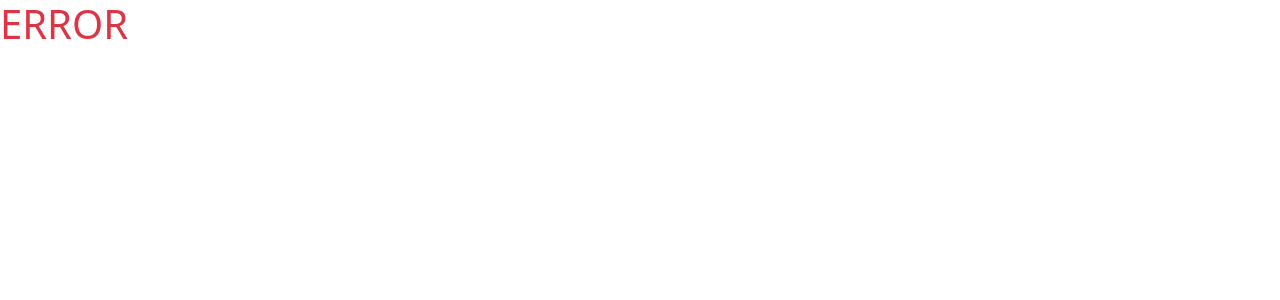
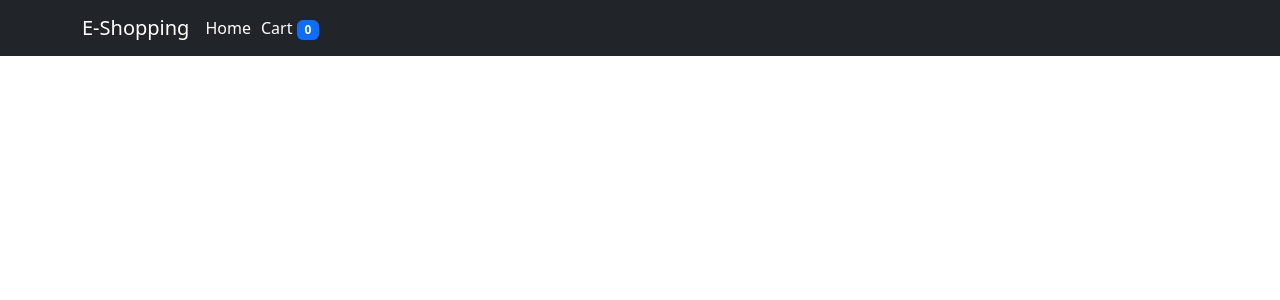
Before and after one commit to codingsagar/redux-toolkit-online-shop, a React (Vite) app: page /redux-toolkit-online-shop/cart in a window 1280 px wide. Before the commit this address had no page. Shown: the top 300 px of the page. Built offline with nearby package versions, Linux system fonts and the light colour scheme.

Commit message:
fixing the issue

```diff
--- a/src/App.jsx
+++ b/src/App.jsx
@@ -6,7 +6,7 @@ import { createBrowserRouter ,createRoutesFromElements, Route,RouterProvider} fr
 
 const router = createBrowserRouter(
   createRoutesFromElements(
-    <Route path="/" element={<Root/>} errorElement={<h1 className='text-danger'>ERROR</h1>}>
+    <Route path="/" element={<Root/>} errorElement={<Root/>}>
       <Route path="/" index element={<Products />} />
       <Route path="cart" element={<Cart />} />
     </Route>
```
